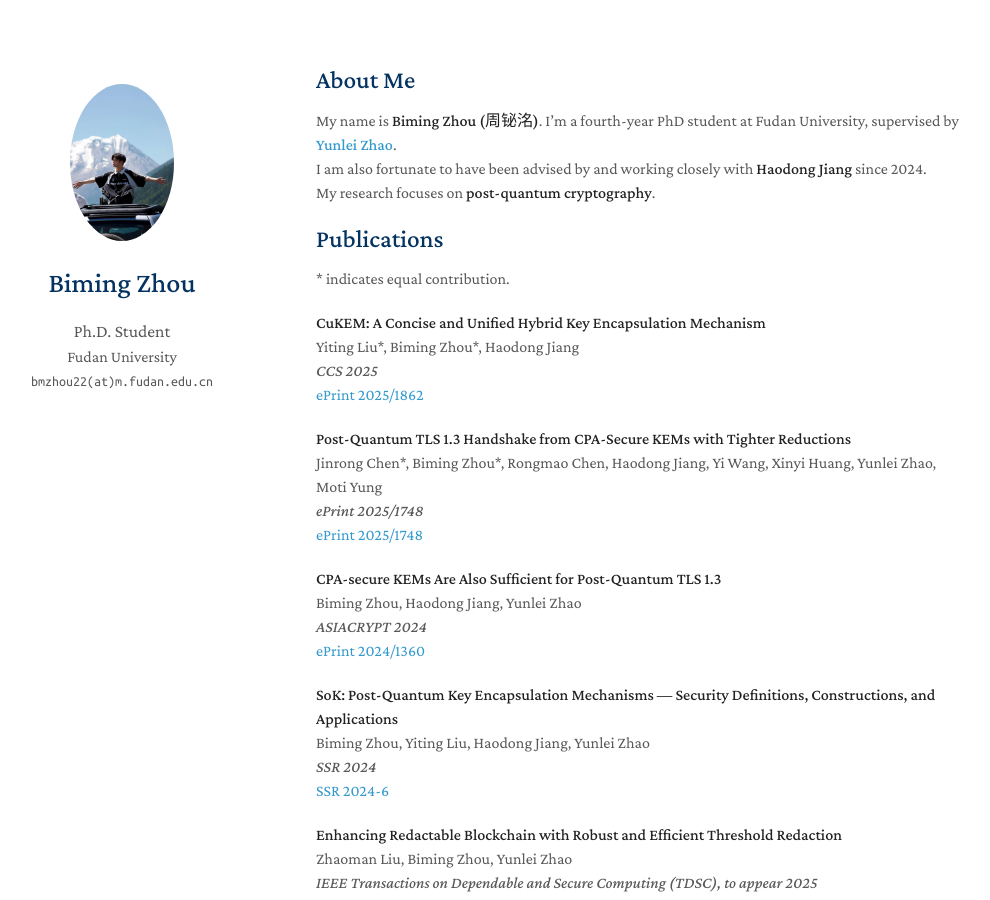
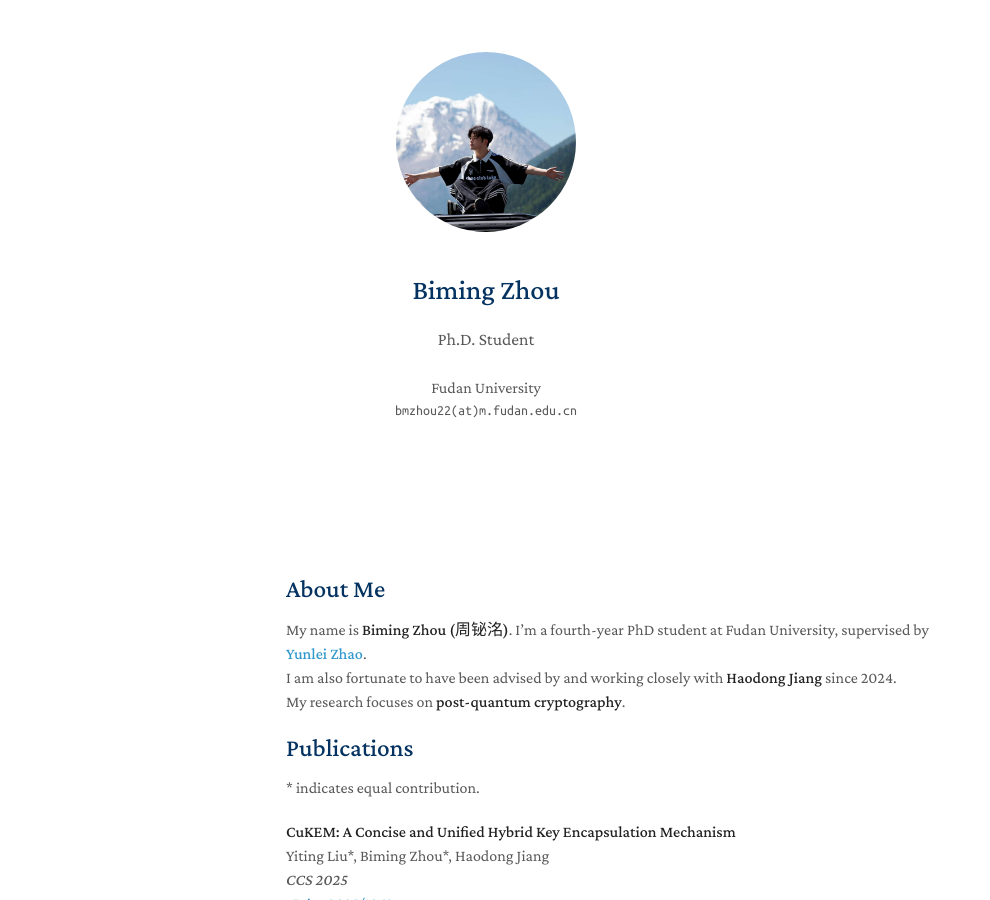
Before and after one commit to bimingzhou/bimingzhou.github.io, a Jekyll site: the page built from index.md, in a window 1280 px wide and 900 px high. Shown: the whole window, without its empty margins (154-1144 px from the left). Built offline with Jekyll 4.4.1, drawn with Linux system fonts in a browser that asks for light colours; a style sheet for code colours, icons or effects is not loaded; our own code applies the rules of GitHub Pages for plain Markdown files.

Commit message:
Update homepage.html

```diff
--- a/_layouts/homepage.html
+++ b/_layouts/homepage.html
@@ -33,6 +33,7 @@
     <link rel="stylesheet" href="./assets/css/style-no-dark-mode.css">
     <link rel="stylesheet" href="./assets/css/publications-no-dark-mode.css">
     {% endif %}
+    <link rel="stylesheet" href="./assets/css/custom.css">
 
   </head>
   <body>
```
